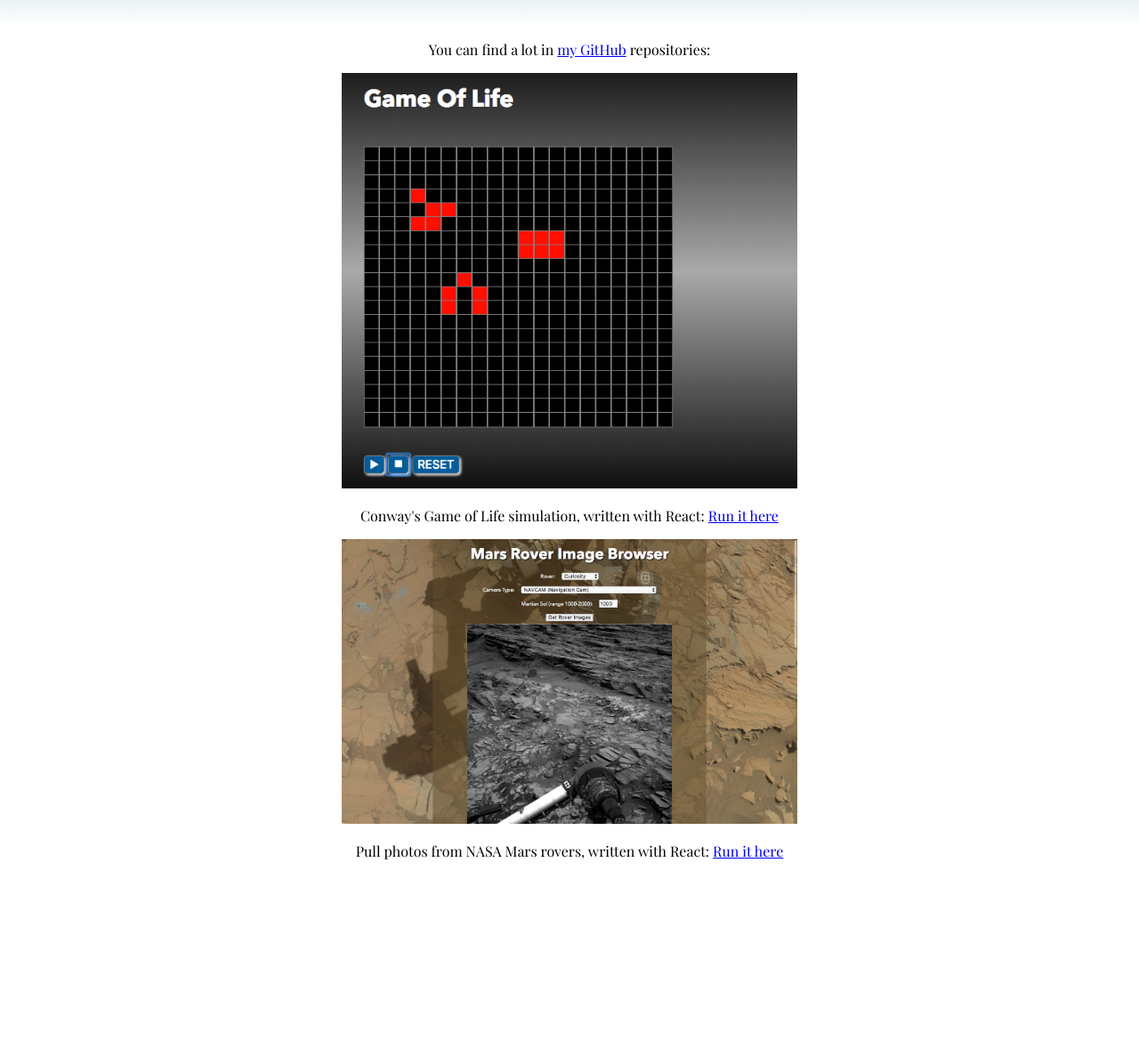
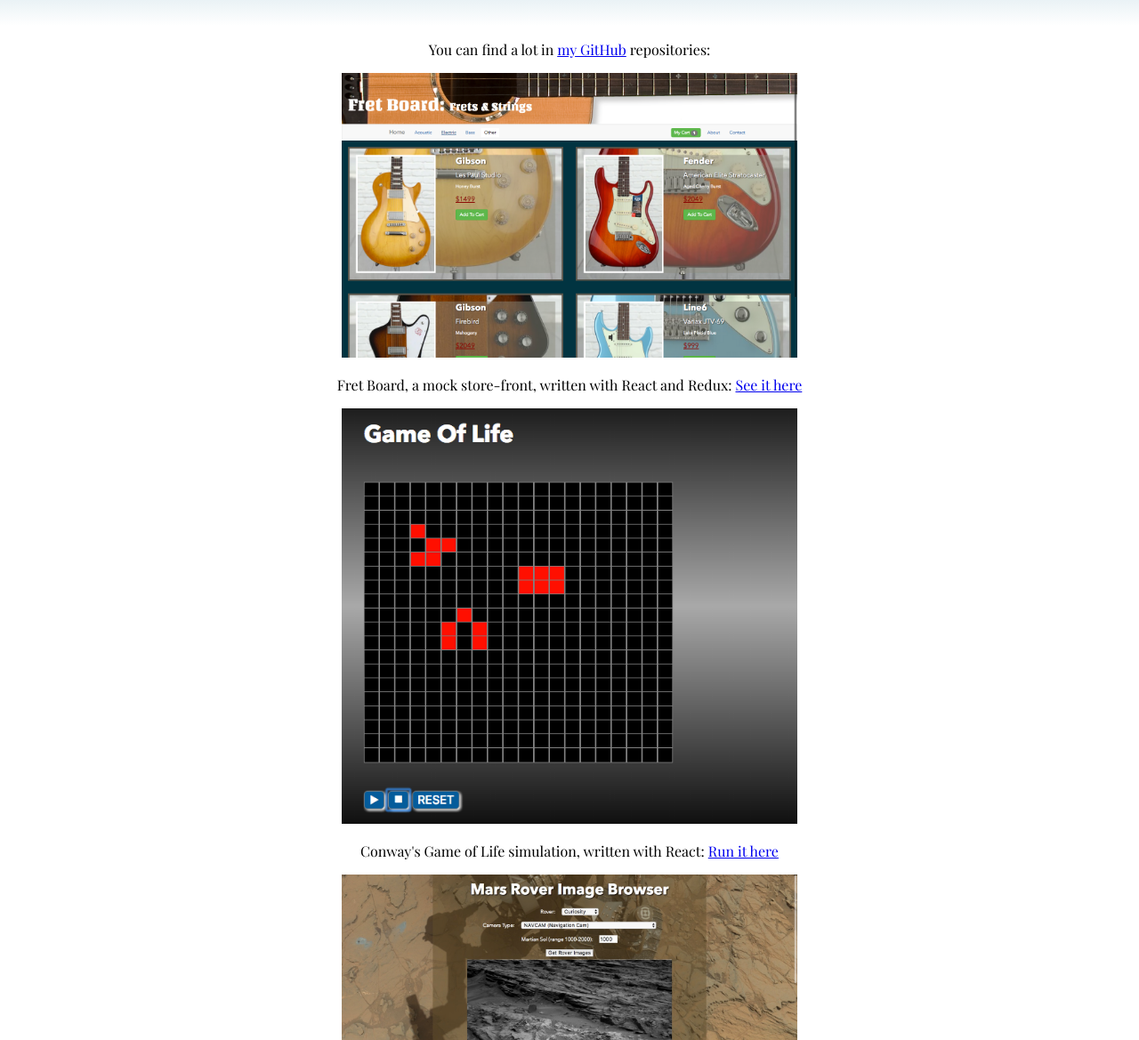
Before and after one commit to jason-tuttle/portfolio, a React app: page /portfolio-app/portfolio in a window 1280 px wide. Shown: the part 131-1300 px from the top of the page at 89% size. Before the commit the page ends 1114 px from the top, so only its background shows below. Built offline with nearby package versions, Linux system fonts and the light colour scheme; a web font is replaced by a local one.

Commit message:
added new portfolio piece

```diff
--- a/public/index.html
+++ b/public/index.html
@@ -8,8 +8,10 @@
     <link rel="manifest" href="%PUBLIC_URL%/manifest.json">
     <link rel="shortcut icon" href="%PUBLIC_URL%/favicon.ico">
     <link href="https://fonts.googleapis.com/css?family=Averia+Serif+Libre|Playfair+Display" rel="stylesheet">
+    <meta name="author" content="Jason Tuttle"/>
+    <meta name="description" content="Front-End Dev, Audio Guru, Dad. Mostly harmless." />
     <script src="https://use.fontawesome.com/eacd6b08ee.js"></script>
-    <title>React App</title>
+    <title>Jason Tuttle - Front-End Developer</title>
   </head>
   <body>
     <noscript>
--- a/src/components/Portfolio.js
+++ b/src/components/Portfolio.js
@@ -1,6 +1,7 @@
 import React, { Component } from 'react';
 import game from '../images/game_of_life.png';
 import rover from '../images/mars_rover2.jpg';
+import fretboard from '../images/fretboard.png';
 
 class Portfolio extends Component {
 
@@ -11,12 +12,16 @@ class Portfolio extends Component {
         <div>
           <p>You can find a lot in <a href="https://github.com/jason-tuttle">my GitHub</a> repositories:</p>
           <div style={{width: '80vw', margin:'auto'}}>
+            <img src={fretboard} style={{width: '40vw'}} alt='fret board: mock store-front' /><br />
+            <p>Fret Board, a mock store-front, written with React and Redux: <a href="https://jason-tuttle.github.io/week-10/">See it here</a></p>
+          </div>
+          <div style={{width: '80vw', margin:'auto'}}>
             <img src={game} style={{width: '40vw'}} alt='game of life simulation' /><br />
             <p>Conway's Game of Life simulation, written with React: <a href="https://jason-tuttle.github.io/game-of-life/">Run it here</a></p>
           </div>
           <div style={{width: '80vw', margin:'auto'}}>
             <img src={rover} style={{width: '40vw'}} alt='mars rover browser' /><br />
-            <p>Pull photos from NASA Mars rovers, written with React: <a href="https://jason-tuttle.github.io/rover-photos/">Run it here</a></p>
+            <p>Pull photos from NASA Mars rovers, written with React: <a href="https://jason-tuttle.github.io/rover-photos/">See it here</a></p>
           </div>
         </div>
 
```
Also changed, not shown: public/favicon.ico, src/images/fretboard.png (added).
